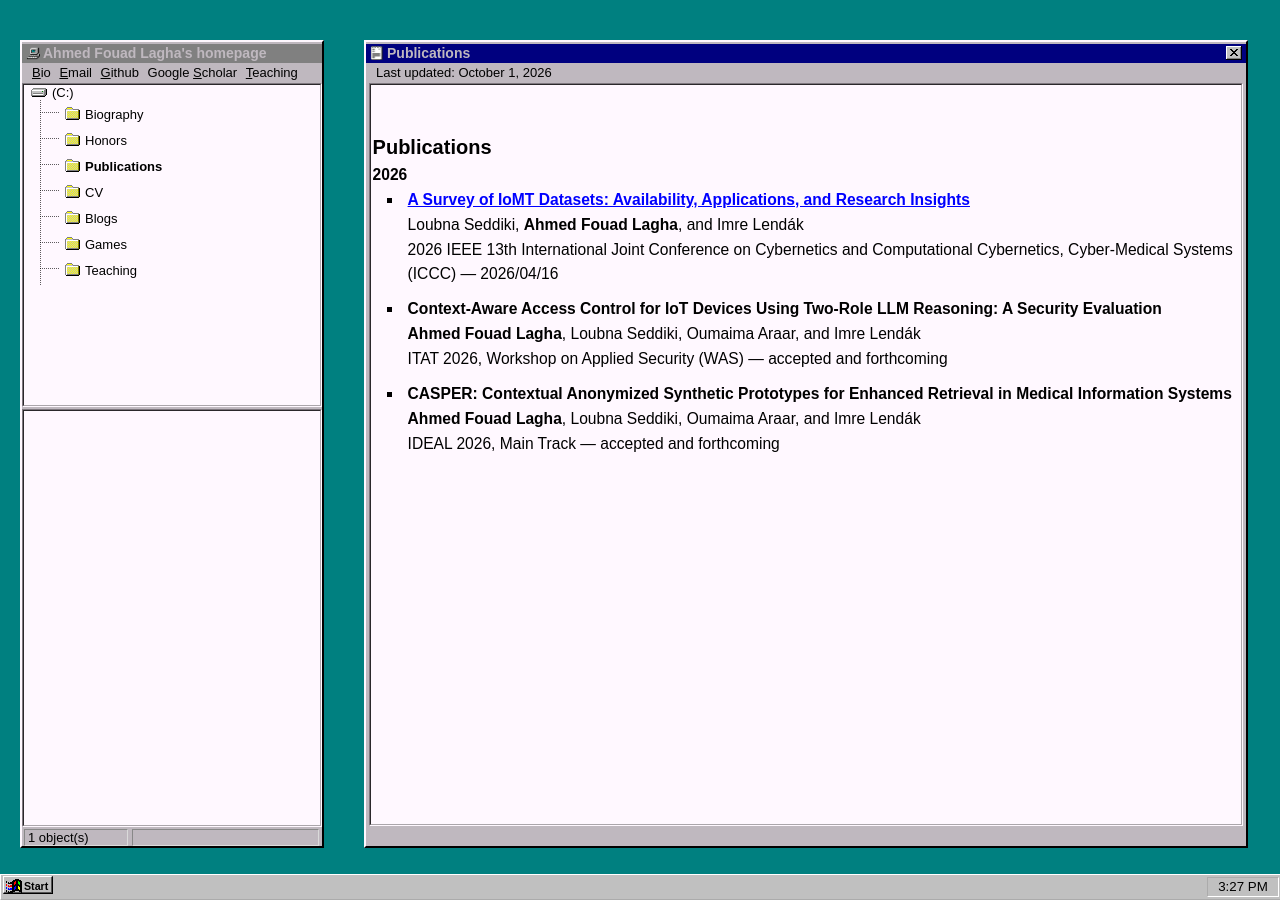
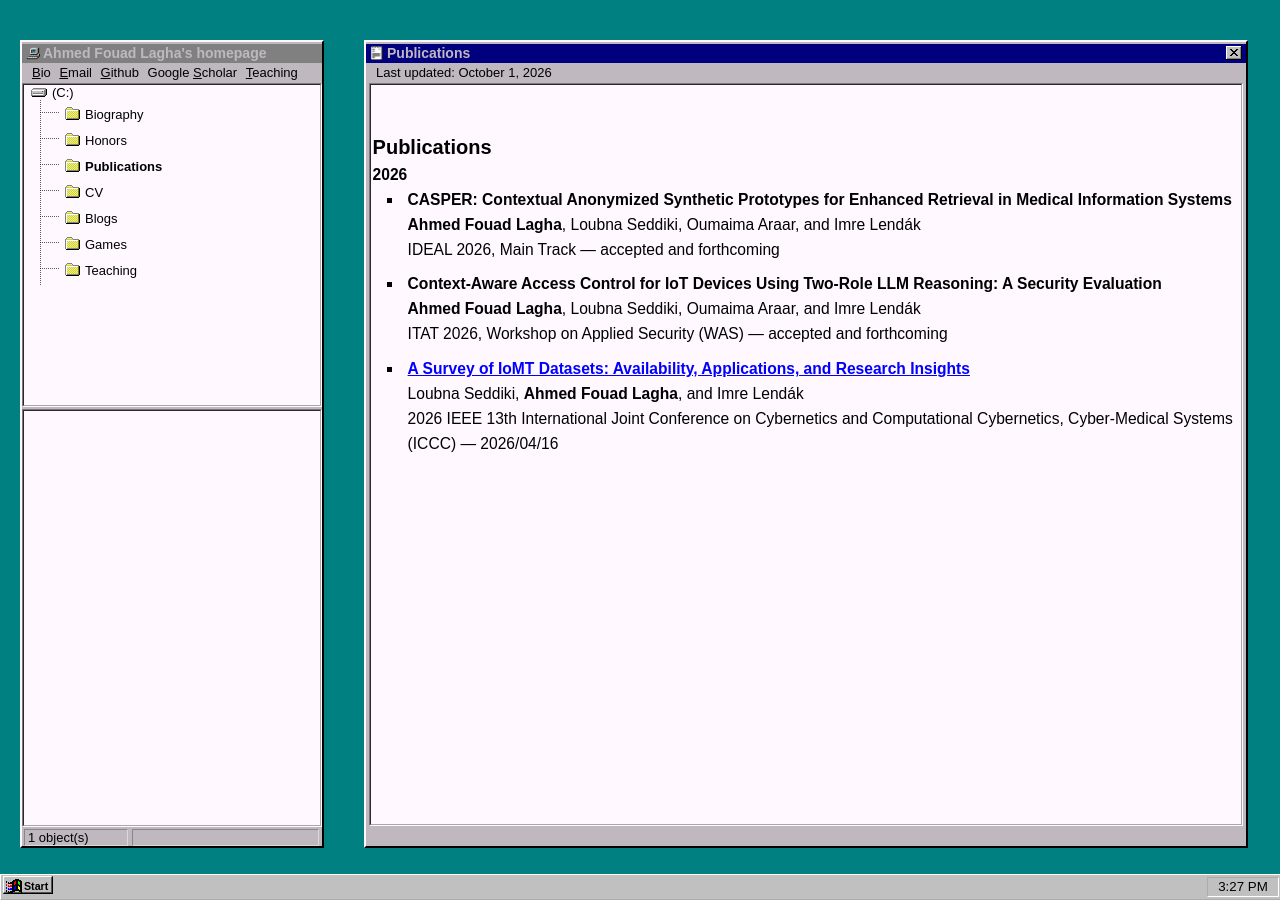
Before and after one commit to ahmed-fouad-lagha/ahmed-fouad-lagha.github.io, a Jekyll site: the page built from _publications/publications.html, in a window 1280 px wide. Built offline with Jekyll 4.4.1, drawn with Linux system fonts in a browser that asks for light colours; comment, search, counter and statistics services are not loaded.

Commit message:
fix: update publications for 2026 with new titles and details

```diff
--- a/_publications/publications.html
+++ b/_publications/publications.html
@@ -55,9 +55,9 @@ permalink: /publications/
 <span class="publication_year">2026</span>
 <ul>
     <li class='publication_li'>
-        <span class='publication_title'><a href="https://ieeexplore.ieee.org/abstract/document/11511640/" target="_blank" rel="noopener noreferrer">A Survey of IoMT Datasets: Availability, Applications, and Research Insights</a></span>
-        <span class="publication_author">Loubna Seddiki, <span class="publication_me">Ahmed Fouad Lagha</span>, and Imre Lendák</span>
-        <span class='publication_journal'>2026 IEEE 13th International Joint Conference on Cybernetics and Computational Cybernetics, Cyber-Medical Systems (ICCC) &mdash; 2026/04/16</span>
+        <span class='publication_title'>CASPER: Contextual Anonymized Synthetic Prototypes for Enhanced Retrieval in Medical Information Systems</span>
+        <span class="publication_author"><span class="publication_me">Ahmed Fouad Lagha</span>, Loubna Seddiki, Oumaima Araar, and Imre Lendák</span>
+        <span class='publication_journal'>IDEAL 2026, Main Track &mdash; accepted and forthcoming</span>
     </li>
     <li class='publication_li'>
         <span class='publication_title'>Context-Aware Access Control for IoT Devices Using Two-Role LLM Reasoning: A Security Evaluation</span>
@@ -65,9 +65,9 @@ permalink: /publications/
         <span class='publication_journal'>ITAT 2026, Workshop on Applied Security (WAS) &mdash; accepted and forthcoming</span>
     </li>
     <li class='publication_li'>
-        <span class='publication_title'>CASPER: Contextual Anonymized Synthetic Prototypes for Enhanced Retrieval in Medical Information Systems</span>
-        <span class="publication_author"><span class="publication_me">Ahmed Fouad Lagha</span>, Loubna Seddiki, Oumaima Araar, and Imre Lendák</span>
-        <span class='publication_journal'>IDEAL 2026, Main Track &mdash; accepted and forthcoming</span>
+        <span class='publication_title'><a href="https://ieeexplore.ieee.org/abstract/document/11511640/" target="_blank" rel="noopener noreferrer">A Survey of IoMT Datasets: Availability, Applications, and Research Insights</a></span>
+        <span class="publication_author">Loubna Seddiki, <span class="publication_me">Ahmed Fouad Lagha</span>, and Imre Lendák</span>
+        <span class='publication_journal'>2026 IEEE 13th International Joint Conference on Cybernetics and Computational Cybernetics, Cyber-Medical Systems (ICCC) &mdash; 2026/04/16</span>
     </li>
 </ul>
 
```
